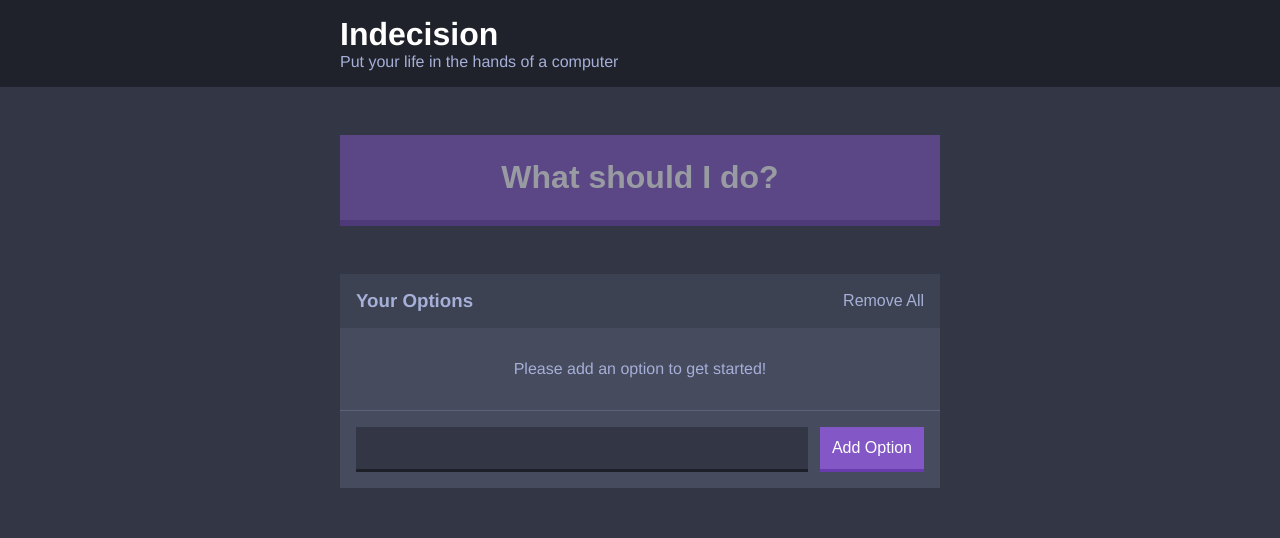
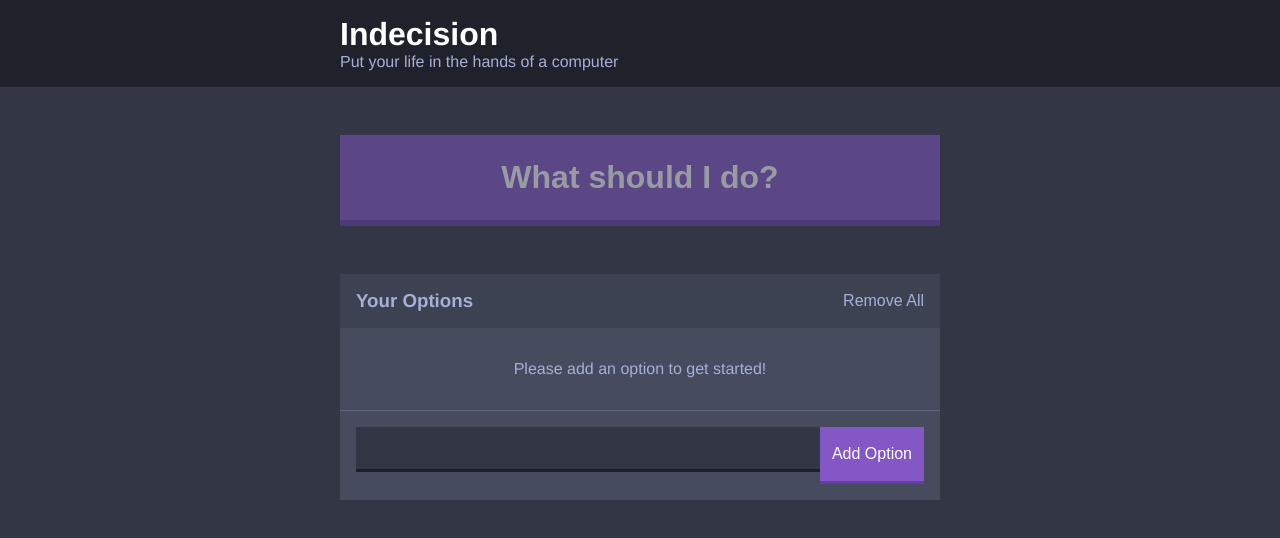
Before and after one commit to Dabrown18/indecision-app, a React app: page / in a window 1280 px wide. Shown: the top 538 px of the page. Built offline with nearby package versions, Linux system fonts and the light colour scheme.

Commit message:
mobile styling

```diff
--- a/public/index.html
+++ b/public/index.html
@@ -2,6 +2,7 @@
 <html lang="en">
 	<head>
 		<meta charset="UTF-8">
+		<meta name="viewport" content="width=device=width, initial-scale=1">
 		<title>Indecision App</title>
 	</head>
 	<body>
--- a/src/styles/base/_settings.scss
+++ b/src/styles/base/_settings.scss
@@ -11,3 +11,4 @@ $sm-size: 1.2rem;
 $med-size: 1.6rem;
 $lrg-size: 3.2rem;
 $xl-size: 4.8rem;
+$desktop-breakpoint: 45rem;
--- a/src/styles/components/_add-option.scss
+++ b/src/styles/components/_add-option.scss
@@ -7,6 +7,7 @@
 
 .add-option {
 	display: flex;
+	flex-direction: column;
 	padding: $med-size;
 }
 
@@ -16,6 +17,17 @@
 	color: $off-white;
 	border-bottom: .3rem solid darken($dark-blue, 10%);
 	flex-grow: 1;
-	margin-right: $sm-size;
+	margin: 0 0 $sm-size 0;
+	//margin-right: $sm-size;
 	padding: $sm-size;
 }
+
+@media (min-width: $desktop-breakpoint) {
+	.add-option {
+		flex-direction: row;
+	}
+
+	.add-option_input {
+		margin: 0 $sm-size 0 0;
+	}
+}
--- a/src/styles/components/_button.scss
+++ b/src/styles/components/_button.scss
@@ -6,7 +6,7 @@
 	color: #fff;
 	font-weight: bold;
 	font-size: $lrg-size;
-	margin-bottom: $xl-size;
+	margin-bottom: $med-size;
 	padding: 2.4rem;
 	width: 100%;
 }
@@ -31,3 +31,9 @@
 	color: $off-white;
 	padding: 0;
 }
+
+@media (min-width: $desktop-breakpoint) {
+	.big-button {
+		margin-bottom: $xl-size;
+	}
+}
--- a/src/styles/components/_header.scss
+++ b/src/styles/components/_header.scss
@@ -3,7 +3,7 @@
 .header {
 	background-color: $off-black;
 	color: #fff;
-	margin-bottom: $xl-size;
+	margin-bottom: $med-size;
 	padding: $med-size 0;
 }
 
@@ -18,3 +18,9 @@
 	font-weight: 500;
 	margin: 0;
 }
+
+@media (min-width: $desktop-breakpoint) {
+	.header {
+		margin-bottom: $xl-size;
+	}
+}
```
